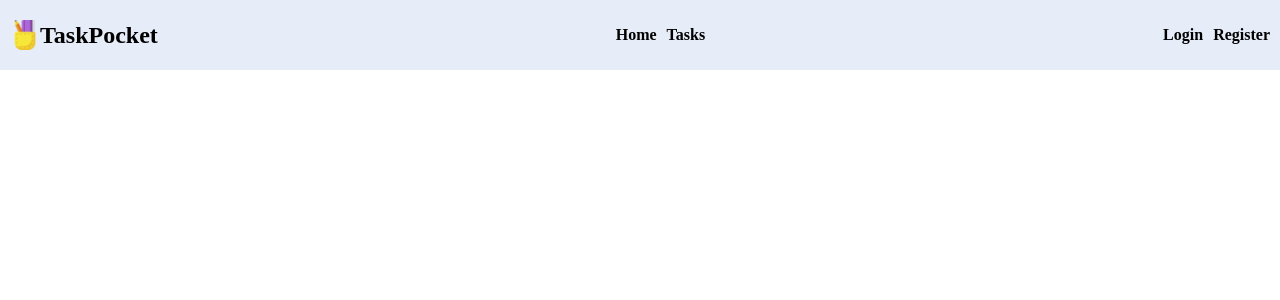
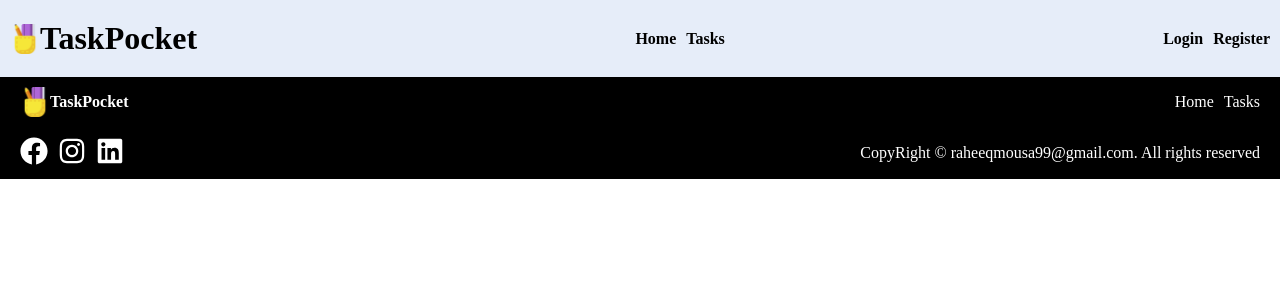
Before and after one commit to RaheeqMousa/TasksPocket, a React (Vite) app: page / in a window 1280 px wide. Shown: the top 300 px of the page. Built offline with nearby package versions, Linux system fonts and the light colour scheme.

Commit message:
Footer Component

```diff
--- a/package.json
+++ b/package.json
@@ -10,8 +10,10 @@
     "preview": "vite preview"
   },
   "dependencies": {
+    "bootstrap-icons": "^1.13.1",
     "react": "^19.1.1",
     "react-dom": "^19.1.1",
+    "react-icons": "^5.5.0",
     "react-router-dom": "^7.8.2",
     "sass": "^1.91.0"
   },
--- a/src/App.jsx
+++ b/src/App.jsx
@@ -16,19 +16,18 @@ function App() {
     <>
       <BrowserRouter>
         <Routes>
-        <Route path="/" element={<MainLayout/>}>
+          <Route path="/" element={<MainLayout />}>
             <Route index element={<Home />} />
 
-          <Route element={LoggedInProtectedRouter}>
+            <Route element={<LoggedInProtectedRouter />}>
               <Route path="auth/login" element={<Login />} />
-            <Route path="auth/register" element={<Register/>} />
+              <Route path="auth/register" element={<Register />} />
             </Route>
 
-          <Route element={AuthProtectedRoute}>
+            <Route element={<AuthProtectedRoute />}>
               <Route path="user/tasks" element={<Tasks />} />
-            <Route path="user/profile" element={<Profile/>} />
+              <Route path="user/profile" element={<Profile />} />
             </Route>
-
           </Route>
         </Routes>
       </BrowserRouter>
--- a/src/assets/Components/AuthProtectedRoute.jsx/AuthProtectedRoute.jsx
+++ b/src/assets/Components/AuthProtectedRoute.jsx/AuthProtectedRoute.jsx
@@ -1,8 +1,9 @@
 import { Navigate } from "react-router-dom";
-function AuthProtectedRoute(){
+function AuthProtectedRoute({children}){
     const userId= localStorage.getItem('userId');
     if(!userId){
         return <Navigate to='/auth/login' />
     }
+    return children;
 }
 export default AuthProtectedRoute;
--- a/src/assets/Components/Footer/Footer.jsx
+++ b/src/assets/Components/Footer/Footer.jsx
@@ -1,4 +1,34 @@
+import { Link } from "react-router-dom";
+import PocketImg from "../../Images/pocket.png"
+import { FaFacebook } from "react-icons/fa";
+import { FaInstagram } from "react-icons/fa";
+import { FaLinkedin } from "react-icons/fa";
+import Style from './Footer.module.scss'
+
 function Footer(){
-
+    return(
+        <footer className="flex flex-direction-column">
+            <div className="row">
+                <div className="row">
+                    <img src={PocketImg} alt="pocket image" title="pocket image" width={30} height={30}/>
+                    <h4>TaskPocket</h4>
+                </div>
+                <ul className={`row ${Style.links}`} aria-label="Main navigation links">
+                    <li><Link to="/">Home</Link></li>
+                    <li><Link to="/user/tasks">Tasks</Link></li>
+                </ul>
+            </div>
+            <div className="row">
+                <ul className={`row ${Style.social}`} aria-label="Social accounts nagivation links">
+                    <li><a href="https://www.facebook.com/raheeqm.mousa" aria-label="Raheeq Mousa's Facebook prfile" target="_blank" rel="noopener noreferrer"><FaFacebook color="white" size={28} /></a></li>
+                    <li><a href="https://www.instagram.com/heko._.spams/" aria-label="Raheeq Mousa's Instagram prfile" target="_blank" rel="noopener noreferrer"><FaInstagram color="white" size={28} /></a></li>
+                    <li><a href="www.linkedin.com/in/raheeq-mousa" aria-label="Raheeq Mousa's Linkedin prfiele" target="_blank" rel="noopener noreferrer"><FaLinkedin color="white" size={28} /></a></li>
+                </ul>
+                <span>
+                    CopyRight &copy; <a href="mailto:raheeqmousa99@gmail.com">raheeqmousa99@gmail.com</a>. All rights reserved
+                </span>
+            </div>
+        </footer>
+    )
 }
 export default Footer;
--- /dev/null
+++ b/src/assets/Components/Footer/Footer.module.scss
@@ -0,0 +1,21 @@
+footer{
+    background-color: black;
+    padding: 10px 20px;
+    gap:20px;
+
+    a,span,h4{
+        color: white;
+    }
+
+    .links,.social{
+        gap:10px;
+        a{
+            display: inline-block;
+            transition: all 0.6s;
+            &:hover{
+                transform: scale(1.1);
+            }
+        }
+    }
+
+}
--- a/src/assets/Components/LoggedInProtectedRoute/LoggedInProtectedRouter.jsx
+++ b/src/assets/Components/LoggedInProtectedRoute/LoggedInProtectedRouter.jsx
@@ -1,9 +1,9 @@
 import {Navigate} from 'react-router-dom'
-function LoggedInProtectedRouter(){
+function LoggedInProtectedRouter({children}){
     const userId=localStorage.getItem('userId');
     if(userId){
         return <Navigate to='/user/profile' />
     }
-
+    return children
 }
 export default LoggedInProtectedRouter;
--- a/src/assets/Components/Navbar/Navbar.jsx
+++ b/src/assets/Components/Navbar/Navbar.jsx
@@ -1,21 +1,21 @@
-import PocketImg from "./pocket.png"
+import PocketImg from "../../Images/pocket.png"
 import Style from './Navbar.module.scss'
 import {Link} from 'react-router-dom'
 function Navbar(){
     return (
     <header className={`row ${Style.navbar}`}>
-        <section className="row">
+        <div className="row">
             <img src={PocketImg} alt="pocket image" title="pocket image" width={30} height={30}/>
             <h1>TaskPocket</h1>
-        </section>
-        <section className={`row ${Style.links}`}>
-            <Link to="/">Home</Link>
-            <Link to="/Tasks">Tasks</Link>
-        </section>
-        <section className={`row ${Style.auth}`}>
-            <Link to="/">Login</Link>
-            <Link to="/Tasks">Register</Link>
-        </section>
+        </div>
+        <ul className={`row ${Style.links}`} aria-label="Main navigation links">
+            <li><Link to="/">Home</Link></li>
+            <li><Link to="/user/tasks">Tasks</Link></li>
+        </ul>
+        <ul className={`row ${Style.auth}`} aria-label="Authentication nagivation links">
+            <li><Link to="/auth/login">Login</Link></li>
+            <li><Link to="/auth/register">Register</Link></li>
+        </ul>
     </header>
     );
 }
```
Also changed, not shown: src/assets/Components/Navbar/Navbar.module.scss (line endings or trailing spaces), src/assets/Images/pocket.png (renamed from src/assets/Components/Navbar/pocket.png), 1 other file (tests, documents, lock files or other folders). Lines whose indentation alone changed are shown as unchanged.
